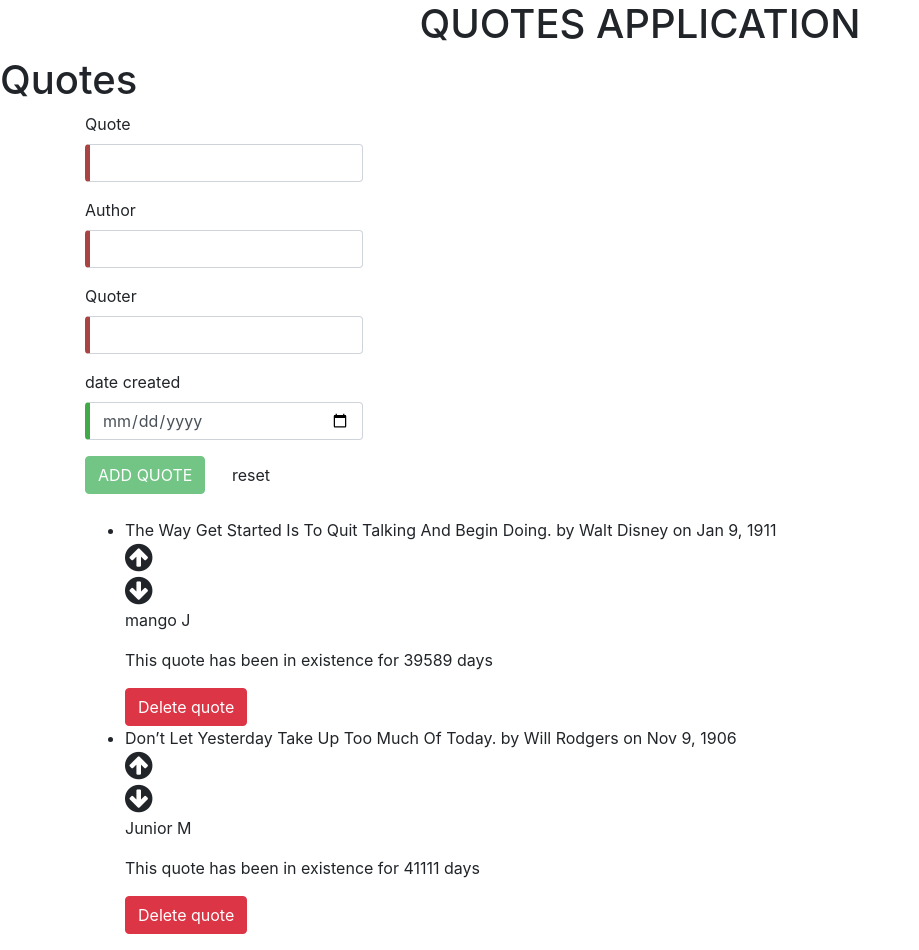
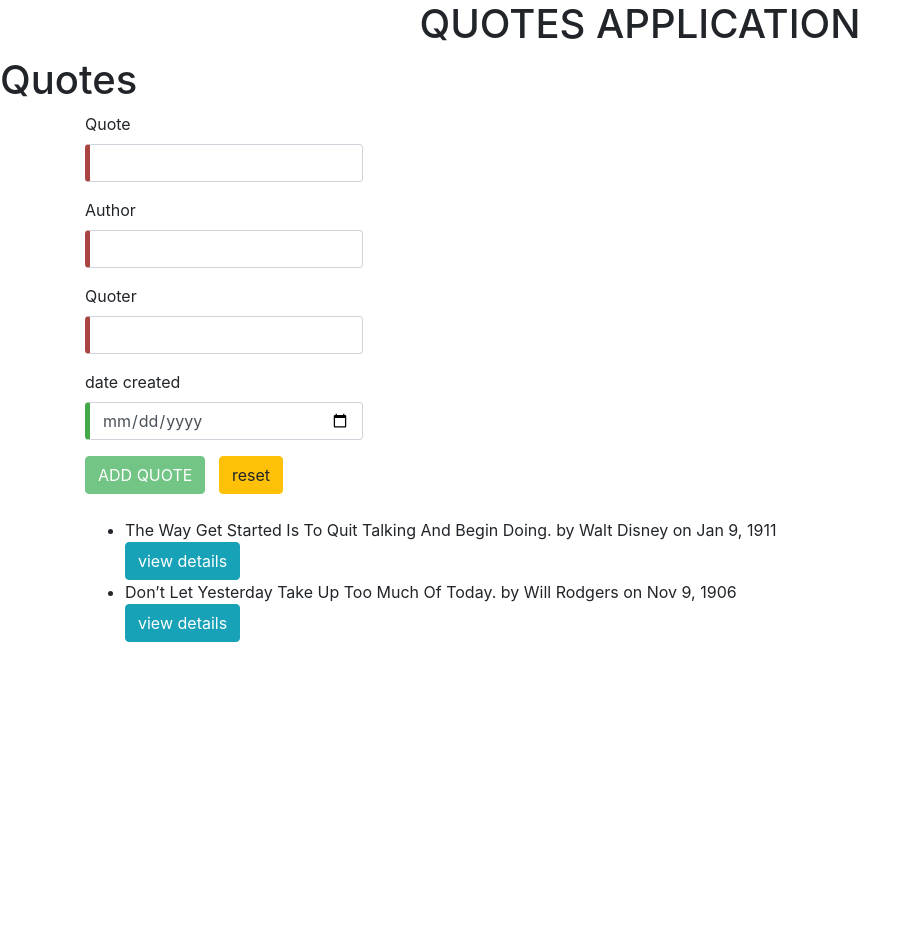
Before and after one commit to mangowilliam/Quotes, an Angular app: page / in a window 1280 px wide. Shown: the whole page, without its empty margins (0-919 px from the left). After the commit the page ends 800 px from the top, so only its background shows below. Built offline with nearby package versions, Linux system fonts and the light colour scheme.

Commit message:
add toggle method

```diff
--- a/src/app/app.component.ts
+++ b/src/app/app.component.ts
@@ -12,6 +12,4 @@ export class AppComponent {
     new Quotes(1, 'The Way Get Started Is To Quit Talking And Begin Doing.', ' Walt Disney', "mango J", new Date(3, 30, 2019)),
     new Quotes(2, 'Don’t Let Yesterday Take Up Too Much Of Today.', 'Will Rodgers', "Junior M", new Date(1, 4, 2019)),
   ]
-
-
 }
--- a/src/app/quotes-details/quotes-details.component.html
+++ b/src/app/quotes-details/quotes-details.component.html
@@ -1,3 +1,6 @@
 <p>{{quotes.quoter}}</p>
 <p>This quote has been in existence for {{quotes.Date|dateCount}} days</p>
+<i title="Up Votes" ng-click="changeVote(vote, 'up')" class="fa fa-arrow-circle-up fa-2x" ng-class="{true:'up', false:''}[vote=='up']"></i>
+<i title="Down Votes" ng-click="changeVote(vote, 'down')" class="fa fa-arrow-circle-down fa-2x" ng-class="{true:'down', false:''}[vote=='down']"></i>
+&nbsp; &nbsp; &nbsp;
 <button class="btn btn-danger" (click)='quotesDelete(true)'> Delete quote </button>
--- a/src/app/quotes.ts
+++ b/src/app/quotes.ts
@@ -1,4 +1,7 @@
 export class Quotes {
+  public showDescription: boolean;
+  constructor(public id: number, public quote: string, public author: string, public quoter: string, public Date: Date) {
+    this.showDescription = false
+  }
 
-  constructor(public id: number, public quote: string, public author: string, public quoter: string, public Date: Date) { }
 }//create constructor function and define properties for each instance ofthe class
--- a/src/app/quotes/quotes.component.html
+++ b/src/app/quotes/quotes.component.html
@@ -4,10 +4,8 @@
   <ul>
     <div *ngFor='let quotes of quotes; let i = index'>
       <li>{{quotes.quote}} by {{quotes.author}} on {{quotes.Date|date}}</li>
-      <i title="Up Votes" ng-click="changeVote(vote, 'up')" class="fa fa-arrow-circle-up fa-2x" ng-class="{true:'up', false:''}[vote=='up']"></i>
-      <br>
-      <i title="Down Votes" ng-click="changeVote(vote, 'down')" class="fa fa-arrow-circle-down fa-2x" ng-class="{true:'down', false:''}[vote=='down']"></i>
-      <app-quotes-details [quotes]='quotes' (isComplete)='deletequotes($event,i)'></app-quotes-details>
+      <button class="btn btn-info" (click)='toogleDetails(i)'>view details</button>
+      <app-quotes-details *ngIf="quotes.showDescription" [quotes]='quotes' (isComplete)='deletequotes($event,i)'></app-quotes-details>
     </div>
   </ul>
 </div>
--- a/src/app/quotes/quotes.component.ts
+++ b/src/app/quotes/quotes.component.ts
@@ -11,6 +11,9 @@ export class QuotesComponent implements OnInit {
     new Quotes(1, 'The Way Get Started Is To Quit Talking And Begin Doing.', ' Walt Disney', "mango J", new Date(3, 30, 2019)),
     new Quotes(2, 'Don’t Let Yesterday Take Up Too Much Of Today.', 'Will Rodgers', "Junior M", new Date(1, 4, 2019)),
   ]
+  toogleDetails(index) {
+    this.quotes[index].showDescription = !this.quotes[index].showDescription;
+  }
   addNewquotes(quotes) {
     let quotesLength = this.quotes.length;
     quotes.id = quotesLength + 1;
--- a/src/app/quotesform/quotesform.component.html
+++ b/src/app/quotesform/quotesform.component.html
@@ -27,7 +27,7 @@
       </div>
       <button type="submit" class="btn btn-success" [disabled]="!quotesForm.form.valid">ADD QUOTE</button>
       &nbsp;
-      <button type="button" class="btn btn-default" (click)="newquotes(); quotesForm.reset()">reset</button>
+      <button type="button" class="btn btn-warning" (click)="newquotes(); quotesForm.reset()">reset</button>
     </form>
   </div>
 </div>
--- a/src/app/vote.directive.ts
+++ b/src/app/vote.directive.ts
@@ -1,10 +1,12 @@
-import { Directive } from '@angular/core';
+import { Directive, ElementRef } from '@angular/core';
 
 @Directive({
   selector: '[appVote]'
 })
 export class VoteDirective {
 
-  constructor() { }
+  constructor(private elem: ElementRef) {
+    this.elem.nativeElement.style.textDecoration = 'line-through';
+  }
 
 }
```
